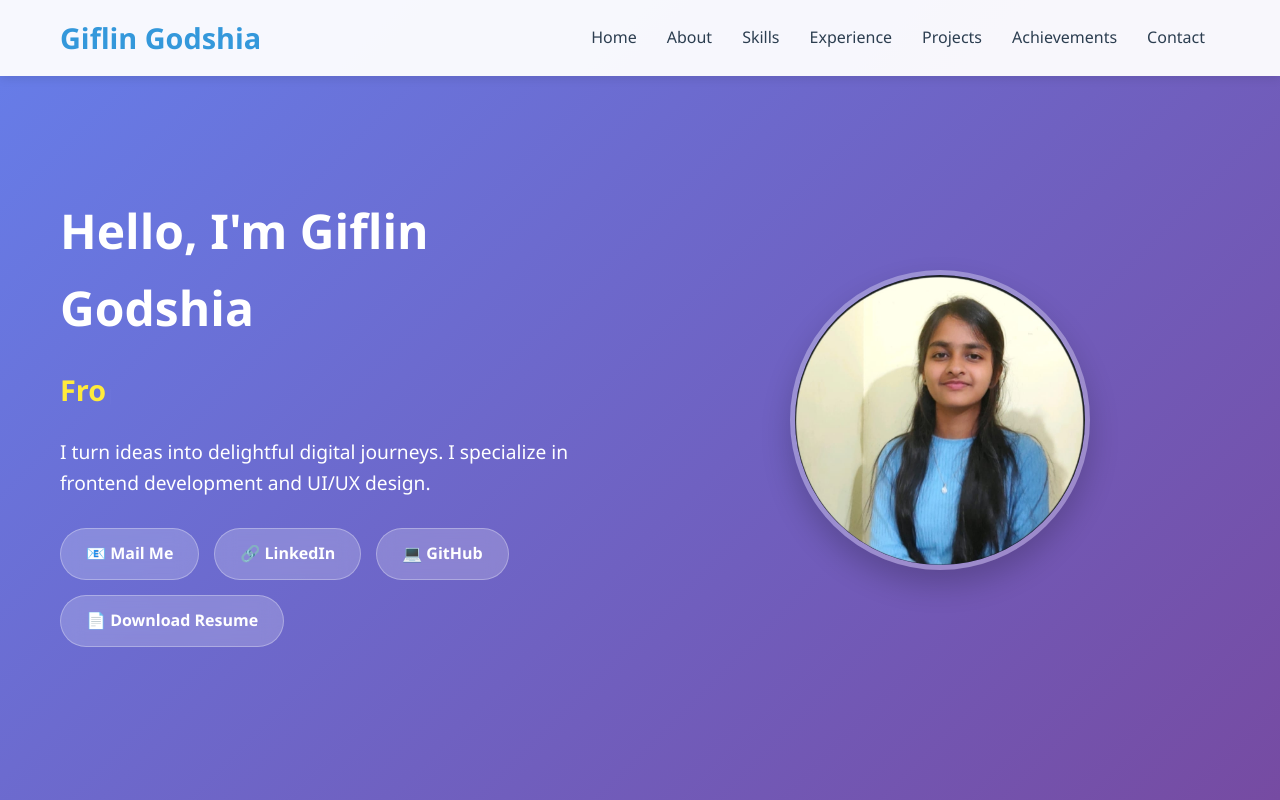
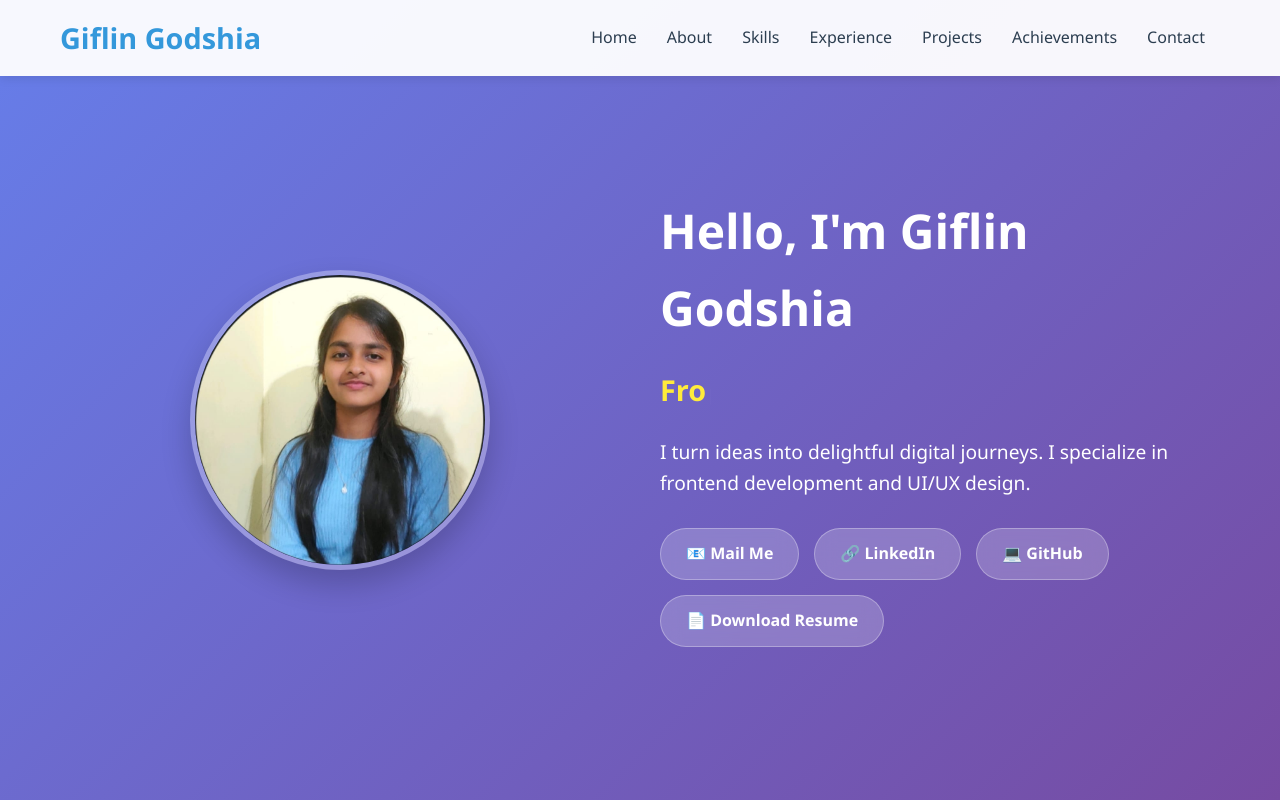
Before and after one commit to giffy19/Giflin_Portfolio, a React (Vite) app: page / in a window 1280 px wide. Shown: the top 800 px of the page. Built offline with nearby package versions, Linux system fonts and the light colour scheme.

Commit message:
Update Hero component, resume and other changes

```diff
--- a/src/components/Hero.jsx
+++ b/src/components/Hero.jsx
@@ -42,6 +42,12 @@ const Hero = () => {
   return (
     <section id="home" className="hero">
       <div className="hero-container">
+        {/* Profile Image */}
+        <div className="hero-image">
+          <img src="/pro.jpg" alt="Giflin Godshia" />
+        </div>
+
+        {/* Hero Content */}
         <div className="hero-content">
           <h1>Hello, I'm Giflin Godshia</h1>
           <div className="typing-container">
@@ -49,15 +55,14 @@ const Hero = () => {
             <span className="cursor">|</span>
           </div>
           <p>I turn ideas into delightful digital journeys. I specialize in frontend development and UI/UX design.</p>
+
+          {/* Buttons */}
           <div className="hero-buttons">
             <a href="mailto:giflingodshia19@gmail.com" className="btn">📧 Mail Me</a>
             <a href="https://www.linkedin.com/in/giflin-godshia-889428258" target="_blank" rel="noopener noreferrer" className="btn">🔗 LinkedIn</a>
             <a href="https://github.com/giffy19" target="_blank" rel="noopener noreferrer" className="btn">💻 GitHub</a>
-            <a href="GIFLIN_GODSHIA_DS.pdf" download className="btn">📄 Download Resume</a>
+            <a href="/GIFLIN_GODSHIA_DS.pdf" download className="btn">📄 Download Resume</a>
           </div>
-        </div>
-        <div className="hero-image">
-          <img src="pro.jpg" alt="Giflin Godshia" />
         </div>
       </div>
     </section>
```
Also changed, not shown: 2 other files (tests, documents, lock files or other folders).
